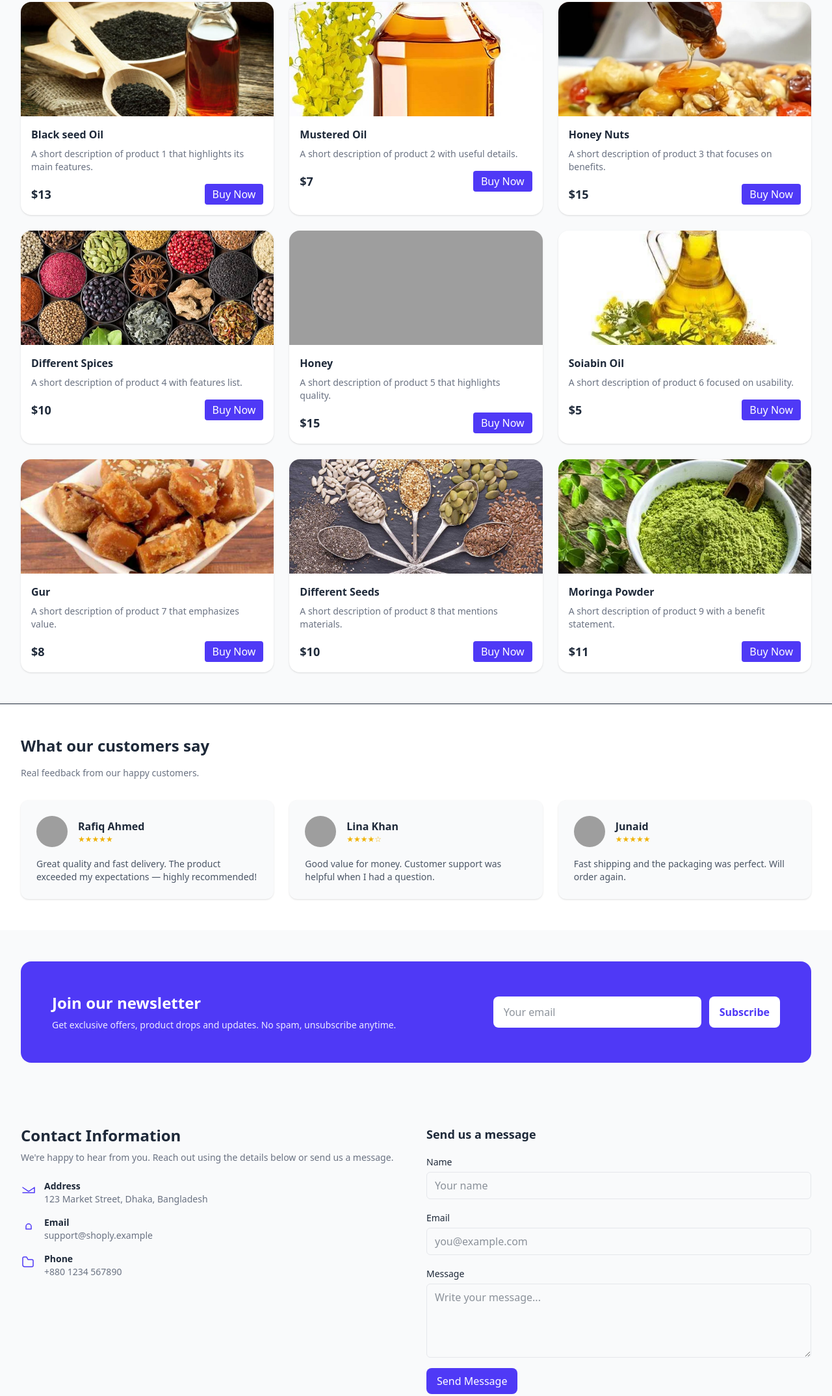
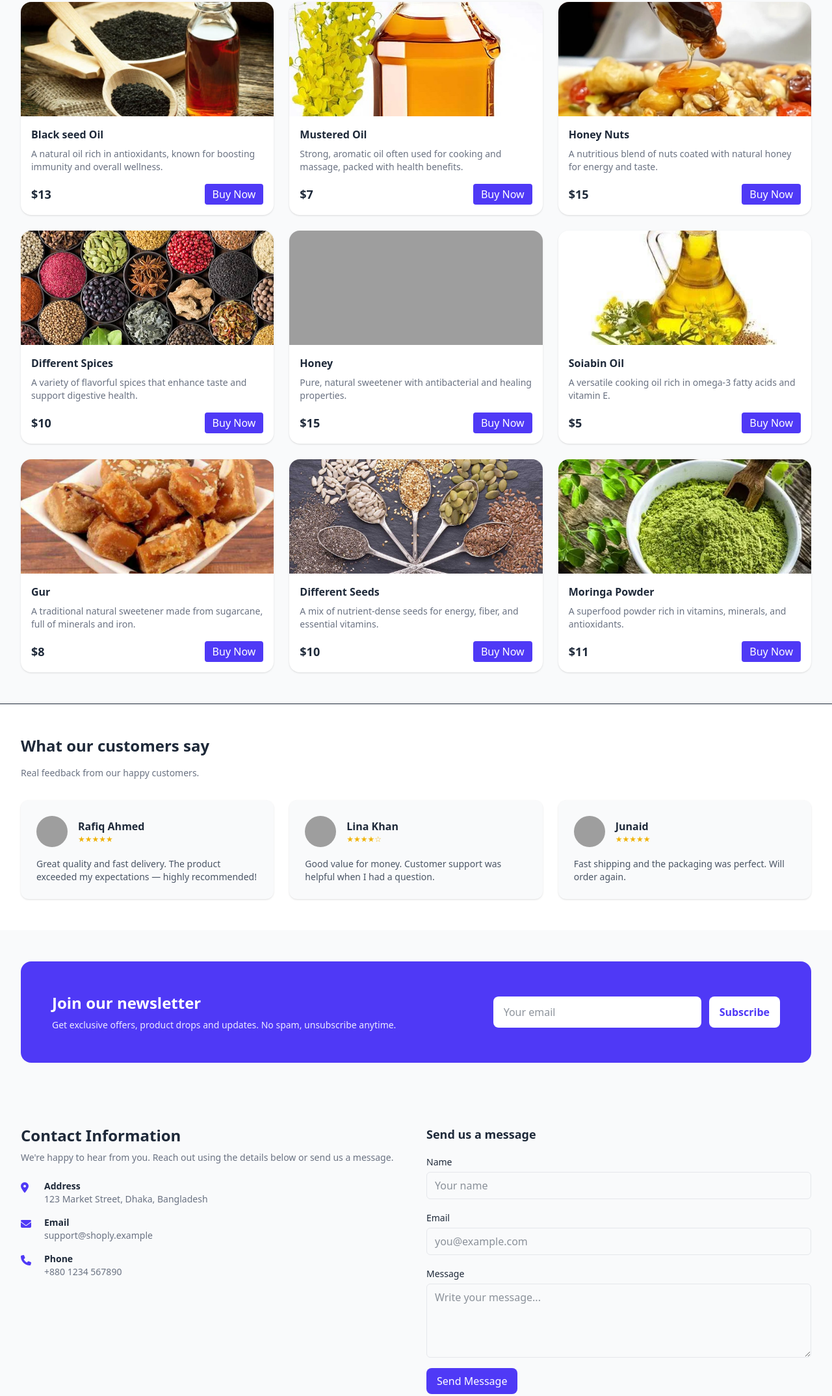
Before and after one commit to zami26/tools-assignment-2, a plain HTML site: page index.html in a window 1280 px wide. Shown: the part 753-2902 px from the top of the page at 65% size. Drawn offline with nearby package versions, Linux system fonts and the light colour scheme; grey boxes are pictures that could not be loaded.

Commit message:
connect section done

```diff
--- a/index.html
+++ b/index.html
@@ -96,8 +96,7 @@
                         class="w-full h-44 object-cover" />
                     <div class="p-4">
                         <h3 class="font-semibold">Black seed Oil</h3>
-                        <p class="mt-2 text-sm text-gray-500">A short description of product 1 that highlights its main
-                            features.</p>
+                        <p class="mt-2 text-sm text-gray-500">A natural oil rich in antioxidants, known for boosting immunity and overall wellness.</p>
                         <div class="mt-4 flex items-center justify-between">
                             <div class="text-lg font-bold">$13</div>
                             <button class="px-3 py-1 bg-indigo-600 text-white rounded hover:shadow">Buy Now</button>
@@ -111,7 +110,7 @@
                         class="w-full h-44 object-cover" />
                     <div class="p-4">
                         <h3 class="font-semibold">Mustered Oil</h3>
-                        <p class="mt-2 text-sm text-gray-500">A short description of product 2 with useful details.</p>
+                        <p class="mt-2 text-sm text-gray-500">Strong, aromatic oil often used for cooking and massage, packed with health benefits.</p>
                         <div class="mt-4 flex items-center justify-between">
                             <div class="text-lg font-bold">$7</div>
                             <button class="px-3 py-1 bg-indigo-600 text-white rounded hover:shadow">Buy Now</button>
@@ -125,7 +124,7 @@
                         class="w-full h-44 object-cover" />
                     <div class="p-4">
                         <h3 class="font-semibold">Honey Nuts</h3>
-                        <p class="mt-2 text-sm text-gray-500">A short description of product 3 that focuses on benefits.
+                        <p class="mt-2 text-sm text-gray-500">A nutritious blend of nuts coated with natural honey for energy and taste.
                         </p>
                         <div class="mt-4 flex items-center justify-between">
                             <div class="text-lg font-bold">$15</div>
@@ -140,7 +139,7 @@
                         class="w-full h-44 object-cover" />
                     <div class="p-4">
                         <h3 class="font-semibold">Different Spices</h3>
-                        <p class="mt-2 text-sm text-gray-500">A short description of product 4 with features list.</p>
+                        <p class="mt-2 text-sm text-gray-500">A variety of flavorful spices that enhance taste and support digestive health.</p>
                         <div class="mt-4 flex items-center justify-between">
                             <div class="text-lg font-bold">$10</div>
                             <button class="px-3 py-1 bg-indigo-600 text-white rounded hover:shadow">Buy Now</button>
@@ -154,7 +153,7 @@
                         class="w-full h-44 object-cover" />
                     <div class="p-4">
                         <h3 class="font-semibold">Honey</h3>
-                        <p class="mt-2 text-sm text-gray-500">A short description of product 5 that highlights quality.
+                        <p class="mt-2 text-sm text-gray-500">Pure, natural sweetener with antibacterial and healing properties.
                         </p>
                         <div class="mt-4 flex items-center justify-between">
                             <div class="text-lg font-bold">$15</div>
@@ -169,7 +168,7 @@
                         class="w-full h-44 object-cover" />
                     <div class="p-4">
                         <h3 class="font-semibold">Soiabin Oil</h3>
-                        <p class="mt-2 text-sm text-gray-500">A short description of product 6 focused on usability.</p>
+                        <p class="mt-2 text-sm text-gray-500">A versatile cooking oil rich in omega-3 fatty acids and vitamin E.</p>
                         <div class="mt-4 flex items-center justify-between">
                             <div class="text-lg font-bold">$5</div>
                             <button class="px-3 py-1 bg-indigo-600 text-white rounded hover:shadow">Buy Now</button>
@@ -183,7 +182,7 @@
                         class="w-full h-44 object-cover" />
                     <div class="p-4">
                         <h3 class="font-semibold">Gur</h3>
-                        <p class="mt-2 text-sm text-gray-500">A short description of product 7 that emphasizes value.
+                        <p class="mt-2 text-sm text-gray-500">A traditional natural sweetener made from sugarcane, full of minerals and iron.
                         </p>
                         <div class="mt-4 flex items-center justify-between">
                             <div class="text-lg font-bold">$8</div>
@@ -198,7 +197,7 @@
                         class="w-full h-44 object-cover" />
                     <div class="p-4">
                         <h3 class="font-semibold">Different Seeds</h3>
-                        <p class="mt-2 text-sm text-gray-500">A short description of product 8 that mentions materials.
+                        <p class="mt-2 text-sm text-gray-500">A mix of nutrient-dense seeds for energy, fiber, and essential vitamins.
                         </p>
                         <div class="mt-4 flex items-center justify-between">
                             <div class="text-lg font-bold">$10</div>
@@ -213,7 +212,7 @@
                         class="w-full h-44 object-cover" />
                     <div class="p-4">
                         <h3 class="font-semibold">Moringa Powder</h3>
-                        <p class="mt-2 text-sm text-gray-500">A short description of product 9 with a benefit statement.
+                        <p class="mt-2 text-sm text-gray-500">A superfood powder rich in vitamins, minerals, and antioxidants.
                         </p>
                         <div class="mt-4 flex items-center justify-between">
                             <div class="text-lg font-bold">$11</div>
@@ -296,11 +295,7 @@
 
                     <div class="mt-6 space-y-4">
                         <div class="flex items-start gap-3">
-                            <svg xmlns="http://www.w3.org/2000/svg" class="h-6 w-6 text-indigo-600 mt-1"
-                                viewBox="0 0 24 24" fill="none" stroke="currentColor">
-                                <path stroke-linecap="round" stroke-linejoin="round" stroke-width="1.5"
-                                    d="M3 8l7.89 5.26a2 2 0 0 0 2.22 0L21 8m-18 8h18V8" />
-                            </svg>
+                            <i class="fa-solid fa-location-dot h-6 w-6 text-indigo-600 mt-1"></i>
                             <div>
                                 <div class="text-sm font-semibold">Address</div>
                                 <div class="text-sm text-gray-500">123 Market Street, Dhaka, Bangladesh</div>
@@ -308,11 +303,7 @@
                         </div>
 
                         <div class="flex items-start gap-3">
-                            <svg xmlns="http://www.w3.org/2000/svg" class="h-6 w-6 text-indigo-600 mt-1"
-                                viewBox="0 0 24 24" fill="none" stroke="currentColor">
-                                <path stroke-linecap="round" stroke-linejoin="round" stroke-width="1.5"
-                                    d="M16 12a4 4 0 1 0-8 0v4h8v-4z" />
-                            </svg>
+                            <i class="fa-solid fa-envelope h-6 w-6 text-indigo-600 mt-1"></i>
                             <div>
                                 <div class="text-sm font-semibold">Email</div>
                                 <div class="text-sm text-gray-500">support@shoply.example</div>
@@ -320,11 +311,7 @@
                         </div>
 
                         <div class="flex items-start gap-3">
-                            <svg xmlns="http://www.w3.org/2000/svg" class="h-6 w-6 text-indigo-600 mt-1"
-                                viewBox="0 0 24 24" fill="none" stroke="currentColor">
-                                <path stroke-linecap="round" stroke-linejoin="round" stroke-width="1.5"
-                                    d="M3 5a2 2 0 0 1 2-2h3.28a1 1 0 0 1 .94.66L11 7h6a2 2 0 0 1 2 2v7a2 2 0 0 1-2 2H6a3 3 0 0 1-3-3V5z" />
-                            </svg>
+                            <i class="fa-solid fa-phone h-6 w-6 text-indigo-600 mt-1"></i>
                             <div>
                                 <div class="text-sm font-semibold">Phone</div>
                                 <div class="text-sm text-gray-500">+880 1234 567890</div>
@@ -366,11 +353,8 @@
             <div class="md:flex md:items-center md:justify-between">
                 <div class="mb-6 md:mb-0">
                     <div class="flex items-center gap-3">
-                        <svg xmlns="http://www.w3.org/2000/svg" class="h-8 w-8 text-indigo-500" viewBox="0 0 24 24"
-                            fill="none" stroke="currentColor">
-                            <path stroke-linecap="round" stroke-linejoin="round" stroke-width="1.5"
-                                d="M3 7v10a2 2 0 0 0 2 2h14V5H5a2 2 0 0 0-2 2z" />
-                        </svg>
+
+                        <img class="h-20 w-20 text-indigo-500" src="logo/newspaper_indigo.svg" alt="">
                         <span class="font-bold text-lg">Shoply</span>
                     </div>
                     <p class="mt-2 text-sm text-gray-400">© 2025 Shoply. All rights reserved.</p>
```
